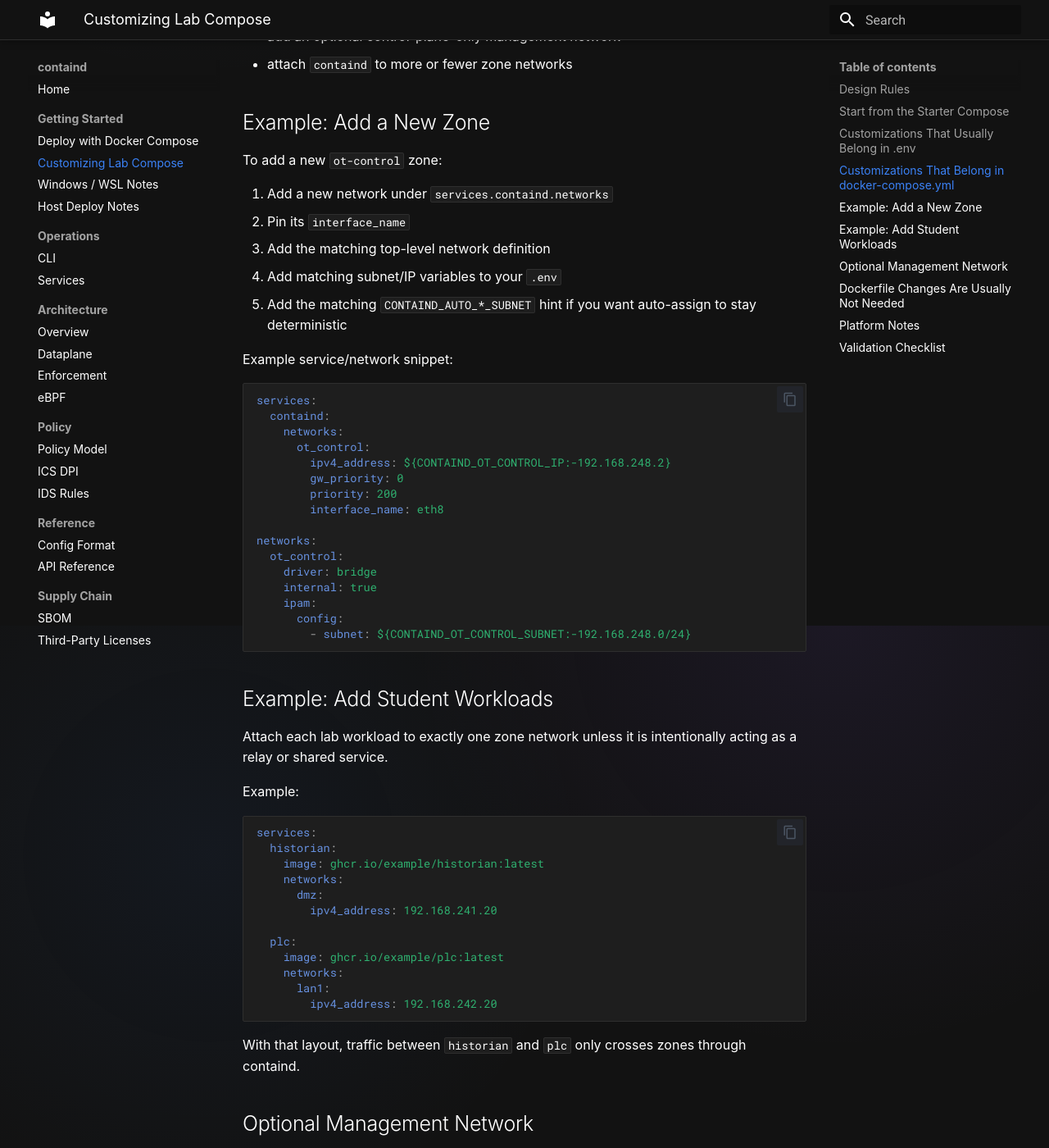
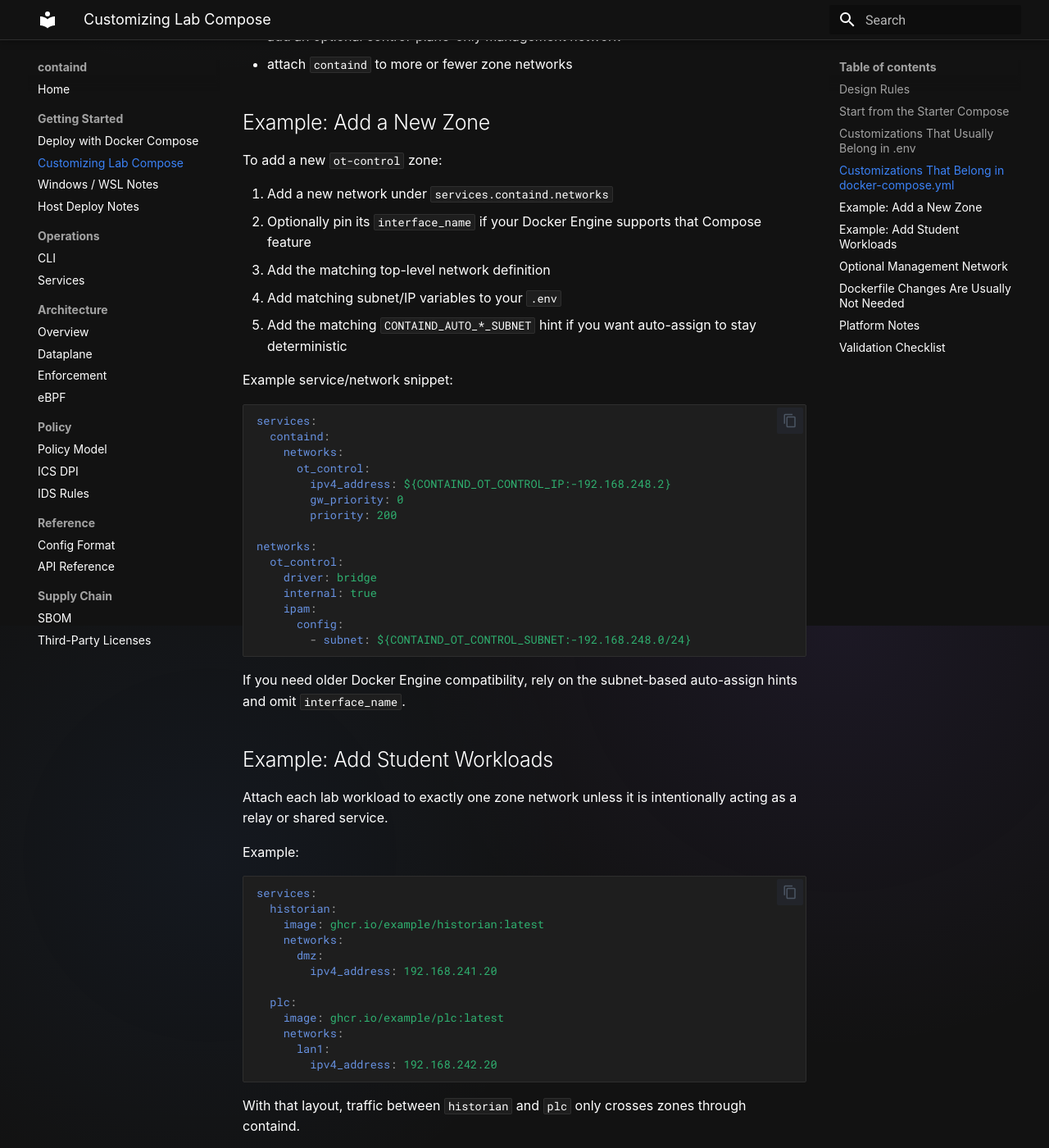
Before and after one commit to tonylturner/containd, an MkDocs documentation site: the page built from docs/mkdocs/lab-compose.md, in a window 1280 px wide and 1400 px high, scrolled down 2037 px. Shown: the whole window at 82% size. Built offline with MkDocs 1.6.1 and Material for MkDocs 9.7.7, drawn with Linux system fonts in a browser that asks for light colours.

Commit message:
Fix starter compose Docker compatibility

````diff
--- a/docs/mkdocs/lab-compose.md
+++ b/docs/mkdocs/lab-compose.md
@@ -66,7 +66,7 @@ Edit the compose file when you need to change the lab topology itself:
 To add a new `ot-control` zone:
 
 1. Add a new network under `services.containd.networks`
-2. Pin its `interface_name`
+2. Optionally pin its `interface_name` if your Docker Engine supports that Compose feature
 3. Add the matching top-level network definition
 4. Add matching subnet/IP variables to your `.env`
 5. Add the matching `CONTAIND_AUTO_*_SUBNET` hint if you want auto-assign to stay deterministic
@@ -81,7 +81,6 @@ services:
         ipv4_address: ${CONTAIND_OT_CONTROL_IP:-192.168.248.2}
         gw_priority: 0
         priority: 200
-        interface_name: eth8
 
 networks:
   ot_control:
@@ -91,6 +90,8 @@ networks:
       config:
         - subnet: ${CONTAIND_OT_CONTROL_SUBNET:-192.168.248.0/24}
 ```
+
+If you need older Docker Engine compatibility, rely on the subnet-based auto-assign hints and omit `interface_name`.
 
 ## Example: Add Student Workloads
 
````
Also changed, not shown: docs/mkdocs/docker-compose.md (+3 -1 lines), CHANGELOG.md, 3 other files.
